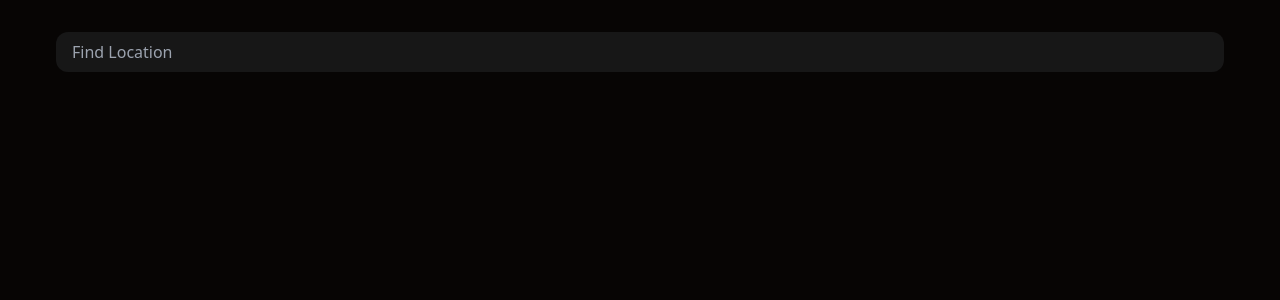
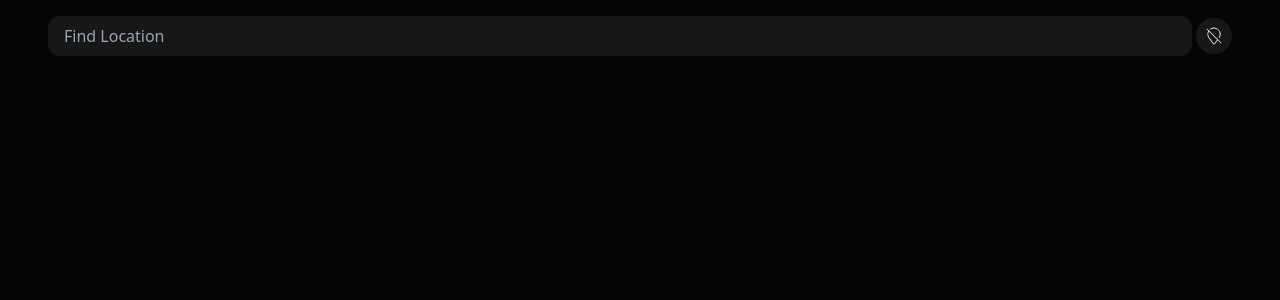
Before and after one commit to alanbacay02/weather-app, a React (Create React App) app: page / in a window 1280 px wide. Shown: the top 300 px of the page. Built offline with nearby package versions, Linux system fonts and the light colour scheme.

Commit message:
Uses geolocation api to fetch user location and adds state to store user position

```diff
--- a/src/components/Searchbar.jsx
+++ b/src/components/Searchbar.jsx
@@ -1,7 +1,10 @@
 import React, { useEffect, useState, useRef } from 'react'
+import { CiLocationOff, CiLocationOn } from "react-icons/ci";
+import { MdOutlineGpsFixed } from "react-icons/md";
 
 const Searchbar = () => {
   const [showResults, setShowResults] = useState(false)
+  const [userPosition, setUserPosition] = useState(null)
   const searchMenuRef = useRef()
 
   useEffect(() => {
@@ -23,28 +26,56 @@ const Searchbar = () => {
 
   }, [showResults])
 
+  const findUserLocation = () => {
+    // Todo: Make a better cleanup of state to turn off location
+    if (userPosition) {
+      // Clear state if there is a previous value in `userPosition`
+      return setUserPosition(null)
+    }
+
+    // Get location of user and assign position value to `userPosition`
+    if (navigator.geolocation) {
+      navigator.geolocation.getCurrentPosition((pos) => {setUserPosition(pos); console.log(pos.coords.latitude)})
+    } else {
+      // Return this if geolocation is not support by device/browser
+      console.log('Geolocation is not supported by this browser.')
+    }
+  }
+
   return (
-    <div className='w-full py-8'>
-      <div className='w-full max-w-[1200px] mx-auto px-4'>
+    <div className='w-full py-4'>
+      <div className='w-full max-w-[1200px] mx-auto px-2'>
         {/* Parent Flex Container */}
-        <div ref={searchMenuRef} className='flex flex-col gap-2'>
+        <div ref={searchMenuRef} className='relative flex flex-col'>
 
           {/* Search Bar */}
-          <div>
+          <div className='flex flex-row items-center gap-1 text-darkText'>
             <label htmlFor='search-bar' aria-label='Search Bar' className='sr-only'>Search Bar</label>
             <input
               id='search-bar'
-              className='w-full rounded-xl py-2 px-4 bg-neutral-900 placeholder-gray-400 text-darkText outline-none'
-              placeholder={'Find Location'}
+              className='w-full rounded-xl py-2 px-4 bg-neutral-900 placeholder-gray-400 outline-none'
+              placeholder={userPosition ? 'User has position' : 'Find Location'}
               onFocus={() => {setShowResults(true)}}
             />
+            <button
+              onClick={findUserLocation}
+              className='text-xl p-2 rounded-full bg-neutral-900 active:bg-neutral-700'
+            >
+              <i>{userPosition ? <CiLocationOn /> : <CiLocationOff />}</i>
+            </button>
           </div>
           {/* End of Search Bar */}
 
           {/* Results Dropdown Menu */}
           {showResults && (
-            <div className='rounded-xl bg-neutral-900 px-4 py-2 text-darkText'>
-              <p className='pb-1 border-b border-gray-600'>Use Location</p>
+            <div className='absolute top-full mt-2 left-0 right-0 rounded-xl bg-neutral-900 px-4 py-2 text-darkText'>
+              <button
+                onClick={() => {}}
+                className='w-full flex flex-row items-center gap-1 pb-1 border-b border-gray-600 active:bg-neutral-800'
+              >
+                <MdOutlineGpsFixed />
+                <p className=''>Use Location</p>
+              </button>
               <ul className='mt-2 flex flex-col gap-1'>
                 <li>
                   Manila
@@ -59,8 +90,8 @@ const Searchbar = () => {
             </div>
           )}
           {/* End of Results Dropdown Menu */}
+        </div>
 
-        </div>
         {/* End of Flex Container */}
       </div>
     </div>
```
